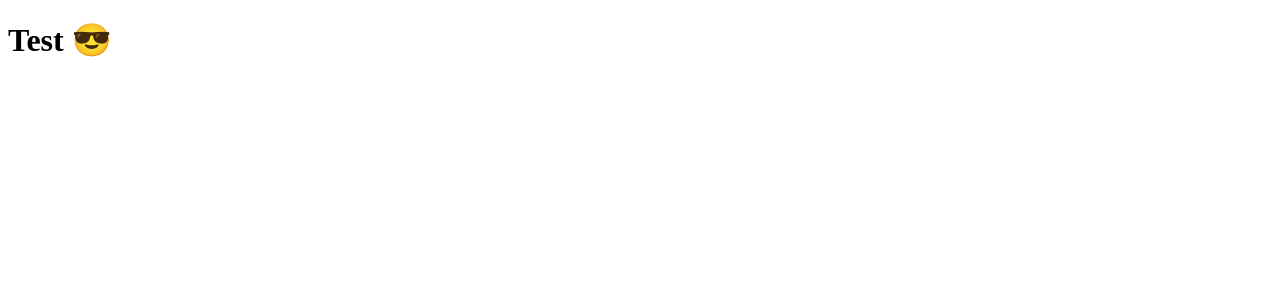
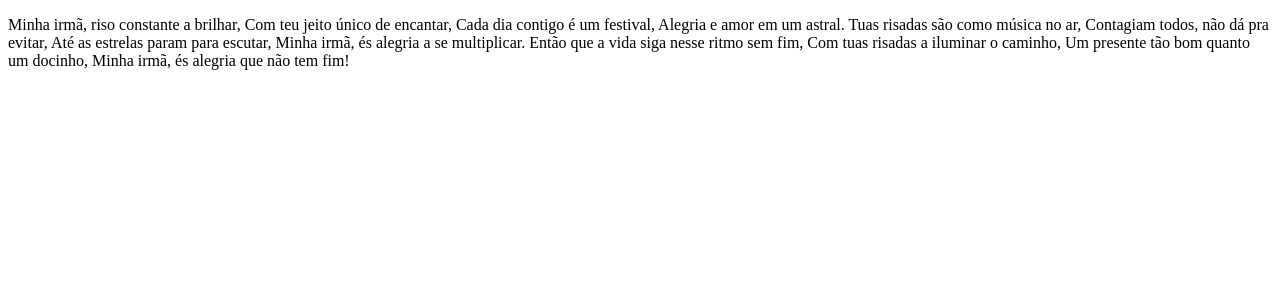
Before and after one commit to pedro-henrique-araujo/clone-tabnews, a Next.js app: page / in a window 1280 px wide. Shown: the top 300 px of the page. Built offline with nearby package versions, Linux system fonts and the light colour scheme.

Commit message:
insert poem

```diff
--- a/pages/index.js
+++ b/pages/index.js
@@ -1,5 +1,20 @@
 function Home() {
-    return <h1>Test 😎</h1>;
+    return <p>
+            Minha irmã, riso constante a brilhar,
+            Com teu jeito único de encantar,
+            Cada dia contigo é um festival,
+            Alegria e amor em um astral.
+
+            Tuas risadas são como música no ar,
+            Contagiam todos, não dá pra evitar,
+            Até as estrelas param para escutar,
+            Minha irmã, és alegria a se multiplicar.
+
+            Então que a vida siga nesse ritmo sem fim,
+            Com tuas risadas a iluminar o caminho,
+            Um presente tão bom quanto um docinho,
+            Minha irmã, és alegria que não tem fim!
+    </p>;
 }
 
 export default Home;
```
